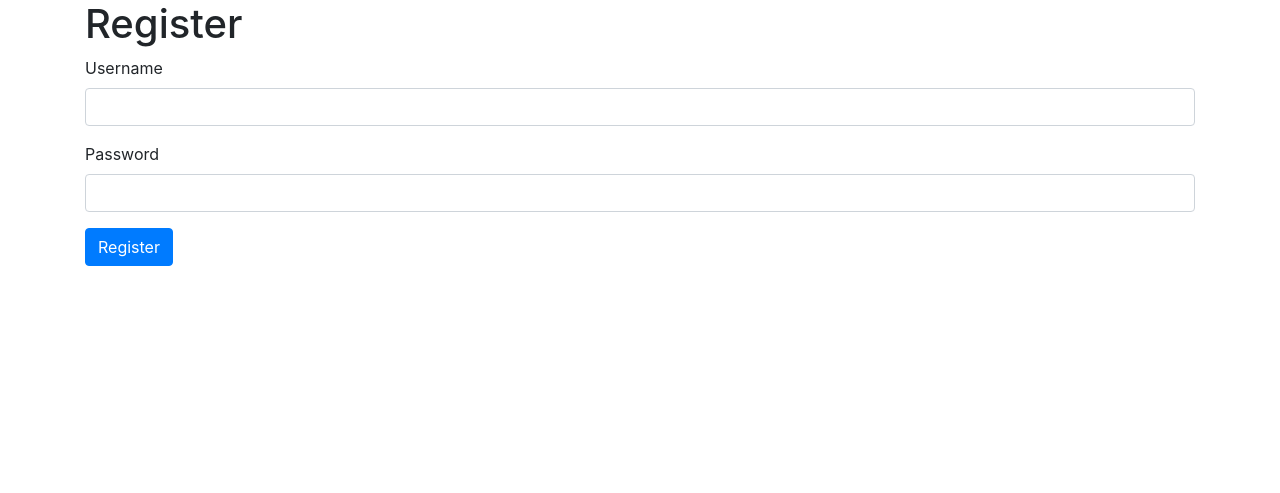
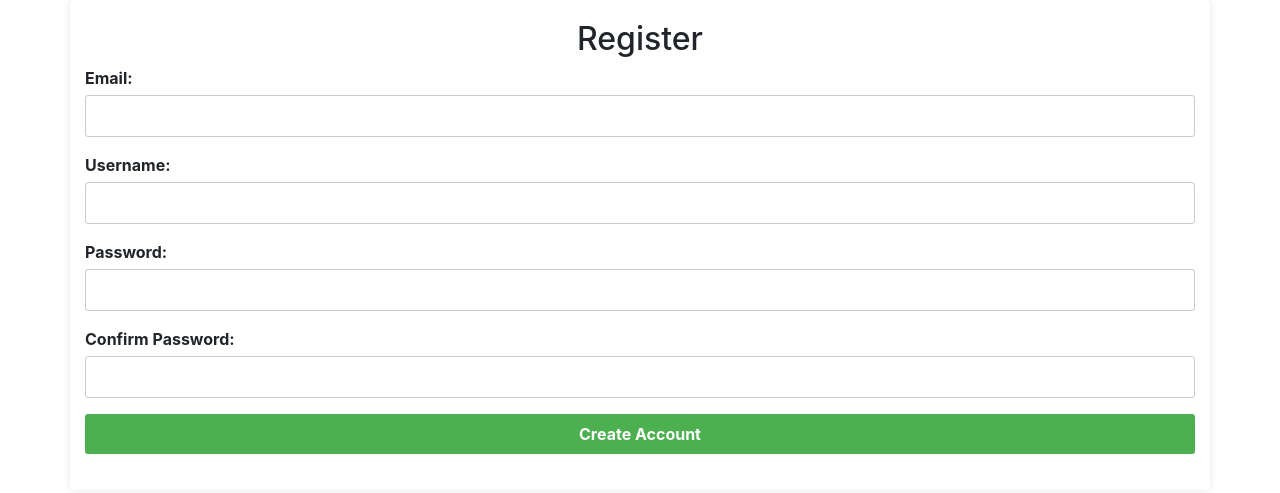
Before and after one commit to shublynx/calorieApp, a Django app: page /register/ in a window 1280 px wide. Shown: the top 493 px of the page. Run offline with Django 4.2, Linux system fonts and the light colour scheme; some libraries are stand-ins or nearby versions.

Commit message:
update homepage

```diff
--- /dev/null
+++ b/calorieApp/info.py
@@ -0,0 +1,5 @@
+EMAIL_USE_TLS = True
+EMAIL_HOST = 'smtp.gmail.com'
+EMAIL_HOST_USER = 'lynx09632@gmail.com'
+EMAIL_HOST_PASSWORD = 'Djangoapptest1'
+EMAIL_PORT = 587
--- a/countCalorie/views.py
+++ b/countCalorie/views.py
@@ -1,10 +1,10 @@
 from django.shortcuts import render, redirect
 from .models import Food, Consume
-from django.contrib.auth import login,logout,authenticate,get_user_model
-from rest_framework.views import APIView
-from rest_framework.permissions import IsAuthenticated,AllowAny
-
-
+from django.contrib.auth import login,logout,authenticate
+from django.contrib.auth.models import User
+from django.contrib import messages
+from calorieApp import settings
+from django.core.mail import send_mail
 
 
 def index(request):
@@ -39,15 +39,33 @@ def home(request):
 
 def register(request):
     if request.method == 'POST':
+        email = request.POST['email']
         username = request.POST['username']
         password = request.POST['password']
-        user = get_user_model()
+        confirm_password = request.POST['confirm_password']
+
+        if User.objects.filter(username=username):
+            messages.error(request,"Username is taken")
+
+        if User.objects.filter(email=email):
+            messages.error(request,"Email already registered")
+
+        if len(username)>10 or username.isalnum():
+            messages.error(request,"Username must be alphanumeric and under 10 characters")
         # Create new user
-        user = user.objects.create_user(username=username, password=password)
+        user = User.objects.create_user(username=username, password=password, email=email)
 
-        # Authenticate and login the user
-        user = authenticate(username=username, password=password)
-        login(request, user)
+        user.save()
+
+        # Welcome mail
+
+        subject = "Welcome"
+        message = "Welcome"+ user.username +"!!!"
+        from_email = settings.EMAIL_HOST_USER
+        to_email = [user.email]
+        send_mail(subject,message,from_email,to_email,fail_silently=True)
+
+
 
         return redirect('/')
     return render(request, 'auth/register.html')
@@ -56,7 +74,7 @@ def user_login(request):
     if request.method == 'POST':
         username = request.POST["username"]
         password = request.POST["password"]
-
+        # Authenticate and login the user
         user = authenticate(username=username,password=password)
 
         if user is not None:
--- a/templates/auth/register.html
+++ b/templates/auth/register.html
@@ -1,27 +1,100 @@
 <!DOCTYPE html>
 <html>
 <head>
-  <title>Calorie Tracker App - Register</title>
-      <link rel="stylesheet" href="https://maxcdn.bootstrapcdn.com/bootstrap/4.0.0/css/bootstrap.min.css" integrity="sha384-Gn5384xqQ1aoWXA+058RXPxPg6fy4IWvTNh0E263XmFcJlSAwiGgFAW/dAiS6JXm" crossorigin="anonymous">
-        <script src="https://cdn.jsdelivr.net/npm/chart.js@2.9.3/dist/Chart.min.js"></script>
+  <title>Register</title>
+  <style>
+    body {
+      font-family: Arial, sans-serif;
+      background-color: #f4f4f4;
+    }
+
+    .container {
+      width: 300px;
+      padding: 20px;
+      margin: 0 auto;
+      background-color: #fff;
+      border-radius: 5px;
+      box-shadow: 0 0 10px rgba(0, 0, 0, 0.1);
+    }
+
+    h2 {
+      text-align: center;
+    }
+
+    .form-group {
+      margin-bottom: 15px;
+    }
+
+    .form-group label {
+      display: block;
+      margin-bottom: 5px;
+      font-weight: bold;
+    }
+
+    .form-group input[type="text"],
+    .form-group input[type="email"],
+    .form-group input[type="password"] {
+      width: 100%;
+      padding: 8px;
+      border-radius: 3px;
+      border: 1px solid #ccc;
+    }
+
+    .form-group button {
+      width: 100%;
+      padding: 8px;
+      border-radius: 3px;
+      border: none;
+      background-color: #4caf50;
+      color: #fff;
+      font-weight: bold;
+    }
+
+    .form-group button:hover {
+      background-color: #45a049;
+    }
+  </style>
+  <link rel="stylesheet" href="https://maxcdn.bootstrapcdn.com/bootstrap/4.0.0/css/bootstrap.min.css" integrity="sha384-Gn5384xqQ1aoWXA+058RXPxPg6fy4IWvTNh0E263XmFcJlSAwiGgFAW/dAiS6JXm" crossorigin="anonymous">
+  <script src="https://cdn.jsdelivr.net/npm/chart.js@2.9.3/dist/Chart.min.js"></script>
 </head>
 <body>
+
+  {% if messages %}
+<ul class="messages">
+    {% for message in messages %}
+    <li {% if message.tags %} class="{{ message.tags }}"{% endif %}>{{ message }}</li>
+    {% endfor %}
+</ul>
+{% endif %}
+
   <div class="container">
-    <h1>Register</h1>
+    <h2>Register</h2>
+     {% if error %}
+      <div class="alert alert-danger" role="alert">{{ error }}</div>
+    {% endif %}
 
-    <form action="{% url 'register' %}" method="post">
+      <form action="{% url 'register' %}" method="post">
       {% csrf_token %}
-      <div class="mb-3">
-        <label for="username" class="form-label">Username</label>
-        <input type="text" class="form-control" id="username" name="username" required>
+      <div class="form-group">
+        <label for="email">Email:</label>
+        <input type="email" id="email" name="email" required>
       </div>
-      <div class="mb-3">
-        <label for="password" class="form-label">Password</label>
-        <input type="password" class="form-control" id="password" name="password" required>
+      <div class="form-group">
+        <label for="username">Username:</label>
+        <input type="text" id="username" name="username" required>
       </div>
-      <button type="submit" class="btn btn-primary">Register</button>
+      <div class="form-group">
+        <label for="password">Password:</label>
+        <input type="password" id="password" name="password" required>
+      </div>
+      <div class="form-group">
+        <label for="confirm-password">Confirm Password:</label>
+        <input type="password" id="confirm_password" name="confirm_password" required>
+      </div>
+      <div class="form-group">
+        <button type="submit">Create Account</button>
+      </div>
     </form>
   </div>
-
 </body>
 </html>
--- a/templates/countCalorie/index.html
+++ b/templates/countCalorie/index.html
@@ -12,7 +12,7 @@
                     <nav class="navbar navbar-dark bg-info">
                         <span class="navbar-brand">Calorie Tracker</span>
                         <form action="/logout/" method="post" class="logout-btn">
-      {% csrf_token %}
+                            {% csrf_token %}
       <button type="submit" class="btn btn-danger" name="logoutbtn">Logout</button>
     </form>
                     </nav>
@@ -48,7 +48,7 @@
                                          <option value="{{food.name}}">{{food.name}}</option>
                                         {% endfor %}
                                 </select>
-                                <button class="btn btn-warning" type="submit">Add</button>
+
                             </div>
                         </form>
                 </div>
```
Also changed, not shown: calorieApp/settings.py (+6 -1 lines), countCalorie/forms.py (added, +9 -0 lines), templates/auth/login.html (+68 -15 lines), countCalorie/migrations/0001_initial.py (deleted), countCalorie/migrations/0002_rename_calorie_food_calories.py (deleted), countCalorie/migrations/__init__.py (deleted), db.sqlite3 (deleted).
